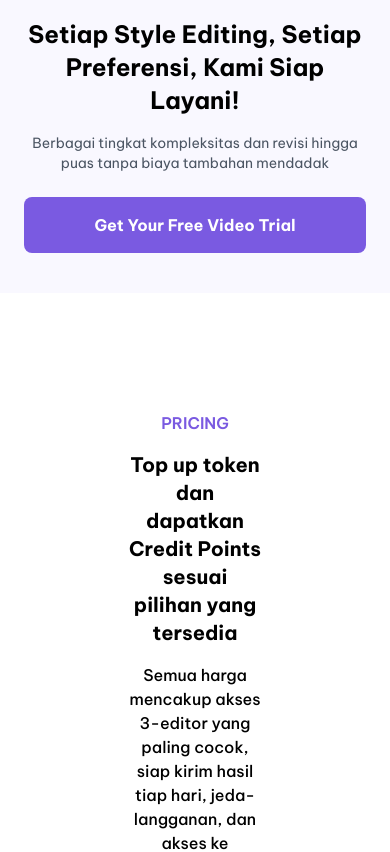
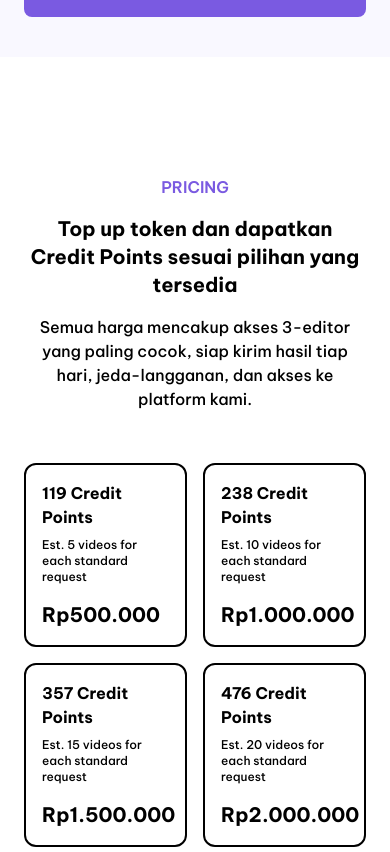
Before and after one commit to biillskiii/swiftcut-v.2, a React (Vite) app: page / in a window 390 px wide. Shown: the part 3760-4612 px from the top of the page. Built offline with nearby package versions, Linux system fonts and the light colour scheme.

Commit message:
fix: bug padding

```diff
--- a/src/components/Porto.jsx
+++ b/src/components/Porto.jsx
@@ -57,7 +57,7 @@ const Porto = () => {
   }, []);
 
   return (
-    <div className="container px-32 font-sans lg:px-[59px] mx-auto p-6 bg-white">
+    <div className="container  font-sans lg:px-[59px] mx-auto p-6 bg-white">
       <div id="how-it-works" className="mb-4 flex flex-col items-center text-center">
         <span className="font-semibold text-base lg:text-xl uppercase text-primary">
           flexible-subscription
--- a/src/components/Price.jsx
+++ b/src/components/Price.jsx
@@ -97,7 +97,7 @@ const Price = () => {
   };
 
   return (
-    <div className="container mx-auto max-w-7xl px-32 py-12">
+    <div className="container mx-auto max-w-7xl p-6 lg:px-32 py-12">
       <div id="pricing" className="flex flex-col items-center text-center mb-12">
         <span className="font-semibold text-base lg:text-xl uppercase text-primary">
           PRICING
```
